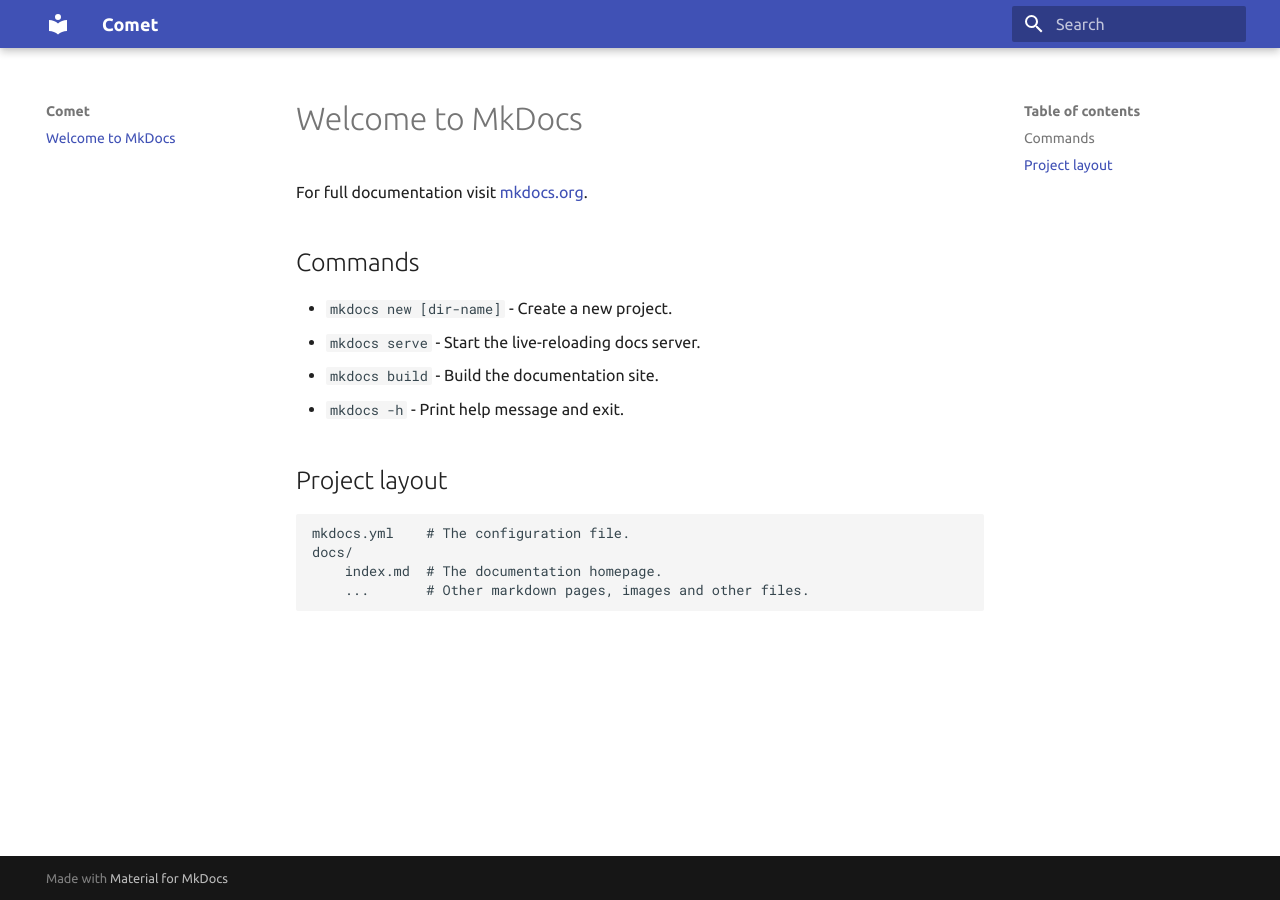
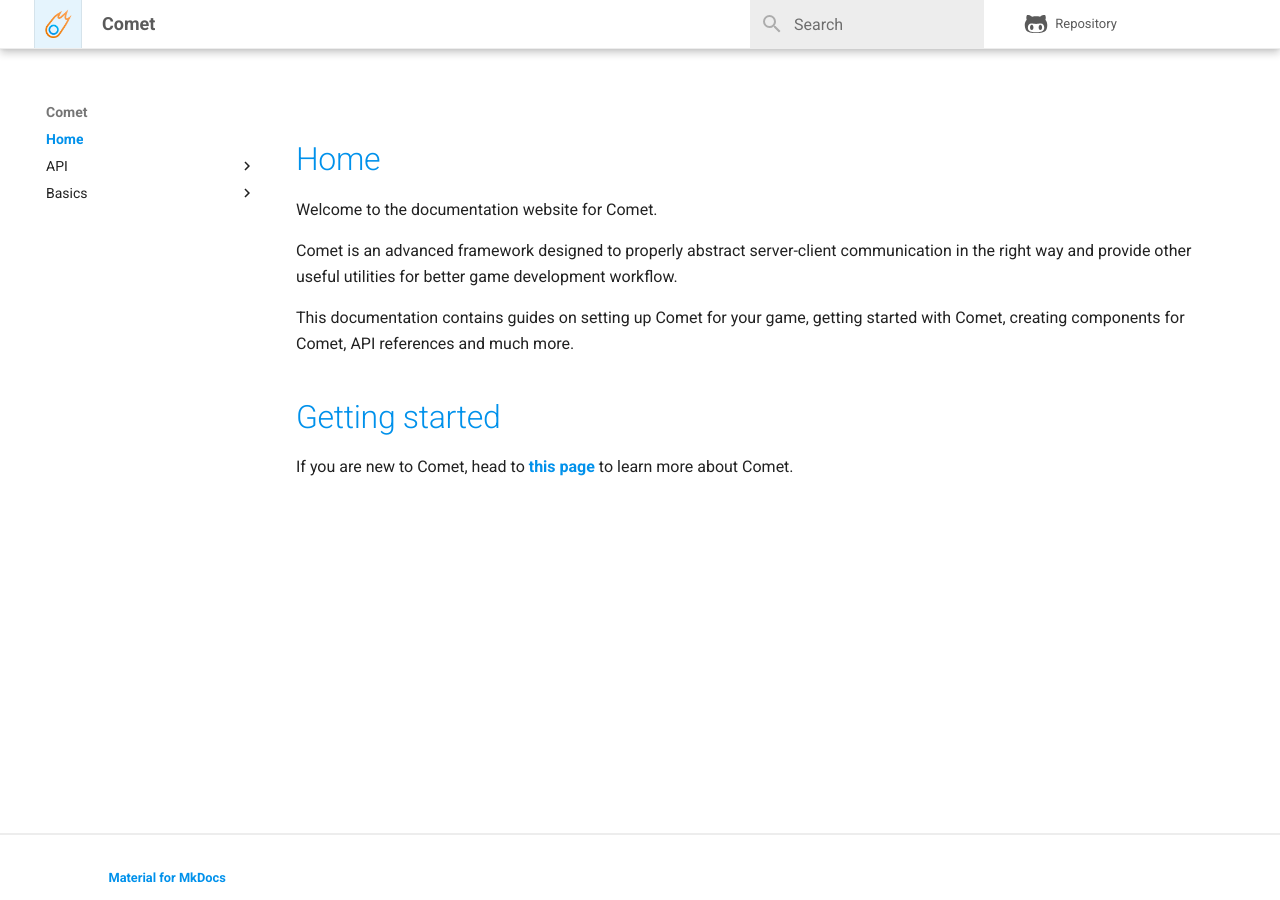
Before and after one commit to angrybino/Comet, an MkDocs documentation site: the page built from docs/index.md, in a window 1280 px wide. Built offline with MkDocs 1.6.1 and Material for MkDocs 9.7.7, drawn with Linux system fonts in a browser that asks for light colours; comment, search, counter and statistics services are not loaded.

Commit message:
Update docs

```diff
--- /dev/null
+++ b/docs/API/index.md
@@ -0,0 +1 @@
+# API Reference
--- a/docs/index.md
+++ b/docs/index.md
@@ -1,17 +1,9 @@
-# Welcome to MkDocs
+# Home
+Welcome to the documentation website for Comet.
 
-For full documentation visit [mkdocs.org](https://www.mkdocs.org).
+Comet is an advanced framework designed to properly abstract server-client communication in the right way and provide other useful utilities for better game development workflow.
 
-## Commands
+This documentation contains guides on setting up Comet for your game, getting started with Comet, creating components for Comet, API references and much more.
 
-* `mkdocs new [dir-name]` - Create a new project.
-* `mkdocs serve` - Start the live-reloading docs server.
-* `mkdocs build` - Build the documentation site.
-* `mkdocs -h` - Print help message and exit.
-
-## Project layout
-
-    mkdocs.yml    # The configuration file.
-    docs/
-        index.md  # The documentation homepage.
-        ...       # Other markdown pages, images and other files.
+# Getting started
+If you are new to Comet, head to [this page](./go/intro.md) to learn more about Comet.
--- /dev/null
+++ b/docs/stylesheets/custom.css
@@ -0,0 +1,243 @@
+body {
+    background-color: #ffffff;
+    scroll-behavior: smooth;
+}
+
+[data-md-color-primary="white"] {
+    --md-typeset-a-color: var(--md-accent-fg-color);
+}
+
+.md-overlay {
+    -webkit-backdrop-filter: blur(6px);
+    backdrop-filter: blur(6px);
+    background-color: rgba(0,0,0,.65)
+}
+
+.md-search__overlay {
+    background-color: rgba(0,0,0,.15);
+    top: 2.4rem;
+}
+
+.md-search-result__meta {
+    background-color: var(--md-accent-fg-color);
+    color: #ffffff
+}
+
+[data-md-toggle="search"]:checked ~ .md-header .md-search__output {
+    box-shadow: none;
+}
+
+[data-md-toggle="search"]:checked ~ .md-header .md-search__input {
+    box-shadow: none;
+    background-color: rgba(0,0,0,.07);
+    border-radius: 0;
+}
+
+[data-md-color-primary="white"] .md-search__input:hover {
+    background-color: rgba(0,0,0,.1)
+}
+
+[data-md-color-primary="white"] .md-search__input + .md-search__icon {
+    color: #acacac
+}
+
+.md-header__button.md-logo img, .md-header__button.md-logo svg {
+    width: 1.8rem;
+    height: 1.8rem;
+    position: absolute;
+    top: 11.5%;
+    left: 11%
+}
+
+.md-header__button.md-logo {
+    border-left: .05rem solid var(--md-default-fg-color--lightest);
+    border-right: .05rem solid var(--md-default-fg-color--lightest);
+    padding: 0;
+    margin: 0;
+    width: 2.4rem;
+    height: 2.4rem;
+    background-color: var(--md-accent-fg-color--transparent)
+}
+
+
+.md-header__title {
+    margin-left: 0.6rem;
+    font-weight: 400;
+}
+
+.md-header__source {
+    margin-left: 0.15rem;
+}
+
+.md-header {
+    border-bottom: .05rem solid var(--md-default-fg-color--lightest);
+    color: #5a5a5a
+}
+
+.md-header[data-md-state=shadow] {
+    box-shadow: 0 0 .2rem rgba(0,0,0,0),0 .2rem .4rem rgba(0,0,0,0);
+    transition: transform .25s cubic-bezier(.1,.7,.1,1),box-shadow .25s
+}
+
+.md-typeset table:not([class]) {
+    border: .05rem solid var(--md-default-fg-color--lightest);
+    box-shadow: none;
+    border-radius: .35rem
+}
+
+.md-typeset table:not([class]) th {
+    background-color: var(--lt-color-gray-100);
+    color: var(--lt-color-gray-800);
+    font-weight: 600;
+    border-left: .05rem solid var(--md-default-fg-color--lightest);
+    border-bottom: .05rem solid var(--md-default-fg-color--lightest);
+}
+
+.md-typeset table:not([class]) th:nth-child(1) {
+    border-left: 0
+}
+
+.md-typeset table:not([class]) td {
+    border-left: .05rem solid var(--md-default-fg-color--lightest);
+}
+
+.md-typeset table:not([class]) td:nth-child(1) {
+    border-left: 0
+}
+
+.md-nav__item .md-nav__link--active {
+    font-weight: 600
+}
+
+.md-typeset a {
+    font-weight: 600;
+}
+
+.md-top {
+    border-radius: 0.5rem;
+    padding: 0.4rem 1.2rem 0.4rem 1rem
+}
+
+.md-announce {
+    background-color: #ffffff;
+    border-bottom: .05rem solid var(--md-default-fg-color--lightest)
+}
+
+.md-announce__inner {
+    color: #5a5a5a
+}
+
+.md-announce__inner a {
+    color: var(--md-accent-fg-color);
+}
+
+.md-search {
+    padding: 0
+}
+
+.md-search__inner {
+    padding: 0
+}
+
+.md-search__input {
+    border: 0;
+    height: 2.4rem;
+    transition: none;
+}
+
+.md-search__form .md-icon {
+    top: 0.6rem;
+}
+
+.md-search__options {
+    top: 0.6rem;
+}
+
+.md-search__form {
+    height: 2.4rem;
+    border-radius: 0
+}
+
+.md-search__output {
+    top: 2.4rem;
+    border-radius: 0;
+    box-shadow: 0 6px 10px 0 rgba(0,0,0,.14),0 1px 18px 0 rgba(0,0,0,.12),0 3px 5px -1px rgba(0,0,0,.4)
+}
+
+.md-footer {
+    border-top: .05rem solid var(--md-default-fg-color--lightest);
+    background-color: #ffffff;
+    color: var(--md-accent-fg-color);
+}
+
+.md-footer-meta {
+    border-top: .05rem solid var(--md-default-fg-color--lightest);
+    background-color: #ffffff;
+    color: #5a5a5a;
+}
+
+.md-footer-copyright__highlight {
+    color: #5a5a5a;
+}
+
+.md-footer-copyright {
+    color: #5a5a5a;
+}
+
+html .md-footer-meta.md-typeset a {
+    color: var(--md-accent-fg-color);
+}
+
+.md-footer__direction {
+    text-transform: uppercase;
+    letter-spacing: 0.2em;
+    font-weight: 600;
+}
+
+.md-typeset .admonition {
+    border-radius: 0.4rem;
+    border: .05rem solid var(--md-default-fg-color--lightest);
+    box-shadow: none;
+}
+
+/* Syntax Theme: Quiet Light */
+
+.md-typeset code {
+    background-color: #F5F5F5;
+    border: .05rem solid var(--md-default-fg-color--lightest);
+    border-radius: 0.4rem;
+}
+
+:root > * {
+    --md-code-hl-number-color: #9C5D27;
+    --md-code-hl-function-color: #AA3731;
+    --md-code-hl-constant-color: #9C5D27;
+    --md-code-hl-keyword-color: #4B69C6;
+    --md-code-hl-string-color: #448C27;
+    --md-code-hl-name-color: #7A3E9D;
+    --md-code-hl-operator-color: #777777;
+    --md-code-hl-punctuation-color: #777777;
+    --md-code-hl-comment-color: #AAAAAA;
+    --md-code-hl-generic-color: #777777;
+    --md-code-hl-variable-color: #7A3E9D;
+    --md-code-bg-color: #F5F5F5;
+    --md-code-fg-color: #7A3E9D;
+    --md-code-hl-color: #C9D0D9;
+}
+
+.highlight .cp, .cpf, .c1 {
+    font-style: italic
+}
+
+.highlight .kc {
+    color: #9C5D27;
+}
+
+.md-typeset h1 {
+    margin: 1.25em 0 0.15em;
+    color: var(--md-accent-fg-color)
+}
+
+p {
+    margin: 1em 0 0.5em;
+}
--- a/mkdocs.yml
+++ b/mkdocs.yml
@@ -1,16 +1,61 @@
 site_name: Comet
-
+site_description: 'Comet is an advanced framework designed to properly abstract server-client communication in the right way and provide other useful utilities for better game development workflow.'
+site_author: 'angrybino'
+docs_dir: docs/
+repo_name: 'Repository'
+repo_url: 'https://github.com/angrybino/Comet'
+edit_uri: edit/master/docs
+plugins:
+  - search
+  - git-revision-date-localized
+copyright: Copyright &copy; 2020 - 2021 angrybino
+markdown_extensions:
+  - attr_list
+  - admonition
+  - codehilite:
+        guess_lang: false
+  - toc:
+        permalink: true
+  - def_list
+  - meta
+  - pymdownx.arithmatex
+  - pymdownx.betterem:
+        smart_enable: all
+  - pymdownx.caret
+  - pymdownx.critic
+  - pymdownx.details
+  - pymdownx.inlinehilite
+  - pymdownx.keys
+  - pymdownx.magiclink
+  - pymdownx.mark
+  - pymdownx.smartsymbols
+  - pymdownx.superfences
+  - pymdownx.tasklist:
+        custom_checkbox: true
+  - pymdownx.tilde
+  - pymdownx.tabbed
+  - pymdownx.snippets
+  - pymdownx.highlight
+  - footnotes
+  - pymdownx.emoji:
+      emoji_index: !!python/name:materialx.emoji.twemoji
+      emoji_generator: !!python/name:materialx.emoji.to_svg
+  - pymdownx.tasklist:
+     custom_checkbox: true
 theme:
-  name: material
-  font:
-    text: Ubuntu
-    code: Roboto Mono
+  name: 'material'
+  features:
+    - navigation.instant
+    - navigation.tracking
+    - navigation.top
+    - toc.integrate
+  favicon: assets/images/logo.png
+  logo: assets/images/logo.png
+  icon:
+    repo: fontawesome/brands/github-alt
   palette:
-    - media: "(prefers-color-scheme: light)"
-      scheme: default
-      primary: indigo
-      accent: light blue
-    - media: "(prefers-color-scheme: dark)"
-      scheme: slate
-      primary: blue
-      accent: light blue
+    scheme: default
+    primary: white
+    accent: light blue
+extra_css:
+  - stylesheets/custom.css
```
Also changed, not shown: docs/Basics/intro.md (added, +3 -0 lines), docs/Basics/setup.md (added, +1 -0 lines), docs/assets/images/logo.png (added), 1 other file.
